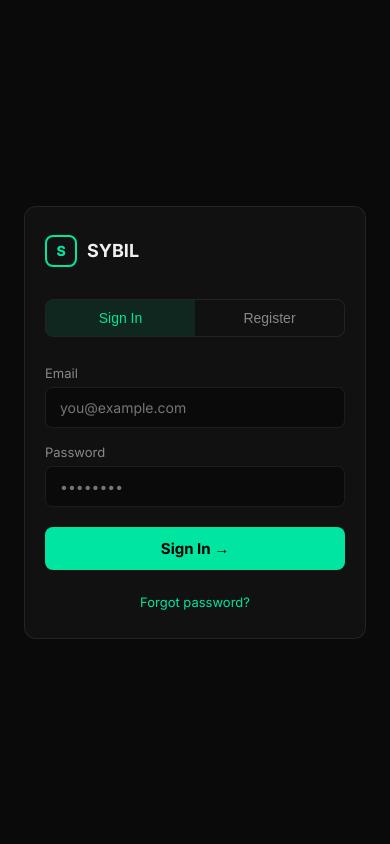
After one commit to akariba/Algo-RADAR, a Flask app: page /login in a window 390 px wide. The commit adds this page. Run offline with Flask 3, Linux system fonts and the light colour scheme.

Commit message:
Add login/register page, fix Sign In link, mobile responsive landing
- /login → new auth page with sign in + register tabs
- Sign In nav button now points to /login
- landing.css: full mobile responsive breakpoints (768px, 480px)
- Nav links hidden on mobile, single CTA remains

Co-Authored-By: Claude Sonnet 4.6 <noreply@anthropic.com>

```diff
--- a/app.py
+++ b/app.py
@@ -254,6 +254,10 @@ def _inc_visits():
 @app.route("/")
 def landing():
     return render_template("landing.html")
+
+@app.route("/login")
+def login_page():
+    return render_template("login.html")
 
 @app.route("/app")
 def index():
--- a/templates/landing.html
+++ b/templates/landing.html
@@ -25,7 +25,7 @@
   </ul>
 
   <div class="nav-actions">
-    <a href="/app" class="btn btn-ghost">Sign in</a>
+    <a href="/login" class="btn btn-ghost">Sign in</a>
     <a href="/app" class="btn btn-primary">Launch Radar →</a>
   </div>
 </nav>
--- /dev/null
+++ b/templates/login.html
@@ -0,0 +1,293 @@
+<!DOCTYPE html>
+<html lang="en">
+<head>
+  <meta charset="UTF-8">
+  <meta name="viewport" content="width=device-width, initial-scale=1.0">
+  <title>SYBIL — Sign In</title>
+  <link rel="preconnect" href="https://fonts.googleapis.com">
+  <link href="https://fonts.googleapis.com/css2?family=Inter:wght@400;500;600;700;800&display=swap" rel="stylesheet">
+  <style>
+    *, *::before, *::after { box-sizing: border-box; margin: 0; padding: 0; }
+
+    :root {
+      --bg:       #0a0a0a;
+      --bg2:      #111;
+      --border:   rgba(255,255,255,0.08);
+      --accent:   #00e5a0;
+      --text:     #f0f0f0;
+      --text-dim: #888;
+      --error:    #ff5555;
+      --success:  #00e5a0;
+    }
+
+    body {
+      background: var(--bg);
+      color: var(--text);
+      font-family: 'Inter', system-ui, sans-serif;
+      min-height: 100vh;
+      display: flex;
+      flex-direction: column;
+      align-items: center;
+      justify-content: center;
+      padding: 24px;
+    }
+
+    .auth-card {
+      width: 100%;
+      max-width: 420px;
+      background: var(--bg2);
+      border: 1px solid var(--border);
+      border-radius: 12px;
+      padding: 40px 36px;
+    }
+
+    .auth-logo {
+      display: flex;
+      align-items: center;
+      gap: 10px;
+      margin-bottom: 32px;
+      text-decoration: none;
+    }
+
+    .auth-logo-mark {
+      width: 32px; height: 32px;
+      border: 2px solid var(--accent);
+      border-radius: 8px;
+      display: flex; align-items: center; justify-content: center;
+      font-size: 14px; font-weight: 900;
+      color: var(--accent);
+    }
+
+    .auth-logo span {
+      font-size: 18px; font-weight: 700;
+      color: var(--text);
+    }
+
+    .auth-tabs {
+      display: flex;
+      gap: 0;
+      margin-bottom: 28px;
+      border: 1px solid var(--border);
+      border-radius: 8px;
+      overflow: hidden;
+    }
+
+    .auth-tab {
+      flex: 1;
+      padding: 10px;
+      text-align: center;
+      font-size: 14px;
+      font-weight: 500;
+      cursor: pointer;
+      background: transparent;
+      border: none;
+      color: var(--text-dim);
+      transition: all 0.2s;
+    }
+
+    .auth-tab.active {
+      background: rgba(0,229,160,0.1);
+      color: var(--accent);
+    }
+
+    .auth-form { display: none; flex-direction: column; gap: 16px; }
+    .auth-form.active { display: flex; }
+
+    label {
+      font-size: 13px;
+      color: var(--text-dim);
+      margin-bottom: 6px;
+      display: block;
+    }
+
+    input {
+      width: 100%;
+      padding: 11px 14px;
+      background: var(--bg);
+      border: 1px solid var(--border);
+      border-radius: 7px;
+      color: var(--text);
+      font-size: 14px;
+      font-family: inherit;
+      outline: none;
+      transition: border-color 0.2s;
+    }
+
+    input:focus { border-color: rgba(0,229,160,0.4); }
+
+    .btn-submit {
+      width: 100%;
+      padding: 12px;
+      background: var(--accent);
+      color: #000;
+      border: none;
+      border-radius: 8px;
+      font-size: 15px;
+      font-weight: 700;
+      cursor: pointer;
+      font-family: inherit;
+      margin-top: 4px;
+      transition: all 0.2s;
+    }
+
+    .btn-submit:hover { background: #00ffb3; transform: translateY(-1px); }
+    .btn-submit:disabled { opacity: 0.5; cursor: not-allowed; transform: none; }
+
+    .auth-msg {
+      padding: 10px 14px;
+      border-radius: 7px;
+      font-size: 13px;
+      display: none;
+    }
+
+    .auth-msg.error   { background: rgba(255,85,85,0.1);  border: 1px solid rgba(255,85,85,0.3);  color: var(--error);   display: block; }
+    .auth-msg.success { background: rgba(0,229,160,0.1);  border: 1px solid rgba(0,229,160,0.3);  color: var(--success); display: block; }
+
+    .auth-footer {
+      margin-top: 24px;
+      text-align: center;
+      font-size: 13px;
+      color: var(--text-dim);
+    }
+
+    .auth-footer a { color: var(--accent); text-decoration: none; }
+
+    .password-hint {
+      font-size: 11px;
+      color: var(--text-dim);
+      margin-top: 4px;
+    }
+
+    @media (max-width: 480px) {
+      .auth-card { padding: 28px 20px; }
+    }
+  </style>
+</head>
+<body>
+
+<div class="auth-card">
+  <a href="/" class="auth-logo">
+    <div class="auth-logo-mark">S</div>
+    <span>SYBIL</span>
+  </a>
+
+  <div class="auth-tabs">
+    <button class="auth-tab active" onclick="switchTab('login', this)">Sign In</button>
+    <button class="auth-tab" onclick="switchTab('register', this)">Register</button>
+  </div>
+
+  <!-- Login Form -->
+  <form class="auth-form active" id="loginForm" onsubmit="submitLogin(event)">
+    <div id="loginMsg" class="auth-msg"></div>
+    <div>
+      <label>Email</label>
+      <input type="email" id="loginEmail" placeholder="you@example.com" required>
+    </div>
+    <div>
+      <label>Password</label>
+      <input type="password" id="loginPassword" placeholder="••••••••" required>
+    </div>
+    <button type="submit" class="btn-submit" id="loginBtn">Sign In →</button>
+  </form>
+
+  <!-- Register Form -->
+  <form class="auth-form" id="registerForm" onsubmit="submitRegister(event)">
+    <div id="registerMsg" class="auth-msg"></div>
+    <div>
+      <label>Email</label>
+      <input type="email" id="regEmail" placeholder="you@example.com" required>
+    </div>
+    <div>
+      <label>Password</label>
+      <input type="password" id="regPassword" placeholder="••••••••" required>
+      <div class="password-hint">Min 8 chars · uppercase · lowercase · digit · special char</div>
+    </div>
+    <button type="submit" class="btn-submit" id="registerBtn">Create Account →</button>
+  </form>
+
+  <div class="auth-footer">
+    <a href="/auth/forgot-password-page">Forgot password?</a>
+  </div>
+</div>
+
+<script>
+function switchTab(tab, el) {
+  document.querySelectorAll('.auth-tab').forEach(t => t.classList.remove('active'));
+  document.querySelectorAll('.auth-form').forEach(f => f.classList.remove('active'));
+  el.classList.add('active');
+  document.getElementById(tab + 'Form').classList.add('active');
+}
+
+async function submitLogin(e) {
+  e.preventDefault();
+  const btn = document.getElementById('loginBtn');
+  const msg = document.getElementById('loginMsg');
+  btn.disabled = true;
+  btn.textContent = 'Signing in…';
+  msg.className = 'auth-msg';
+
+  try {
+    const res = await fetch('/auth/login', {
+      method: 'POST',
+      headers: { 'Content-Type': 'application/json' },
+      body: JSON.stringify({
+        email: document.getElementById('loginEmail').value,
+        password: document.getElementById('loginPassword').value
+      })
+    });
+    const data = await res.json();
+    if (res.ok) {
+      msg.className = 'auth-msg success';
+      msg.textContent = 'Login successful! Redirecting…';
+      setTimeout(() => window.location.href = '/app', 1000);
+    } else {
+      msg.className = 'auth-msg error';
+      msg.textContent = data.error || 'Login failed.';
+    }
+  } catch {
+    msg.className = 'auth-msg error';
+    msg.textContent = 'Network error. Please try again.';
+  }
+
+  btn.disabled = false;
+  btn.textContent = 'Sign In →';
+}
+
+async function submitRegister(e) {
+  e.preventDefault();
+  const btn = document.getElementById('registerBtn');
+  const msg = document.getElementById('registerMsg');
+  btn.disabled = true;
+  btn.textContent = 'Creating account…';
+  msg.className = 'auth-msg';
+
+  try {
+    const res = await fetch('/auth/register', {
+      method: 'POST',
+      headers: { 'Content-Type': 'application/json' },
+      body: JSON.stringify({
+        email: document.getElementById('regEmail').value,
+        password: document.getElementById('regPassword').value
+      })
+    });
+    const data = await res.json();
+    if (res.ok) {
+      msg.className = 'auth-msg success';
+      msg.textContent = 'Account created! Check your email to confirm.';
+    } else {
+      msg.className = 'auth-msg error';
+      const details = data.details ? Object.values(data.details).flat().join(' ') : '';
+      msg.textContent = data.error + (details ? ' ' + details : '');
+    }
+  } catch {
+    msg.className = 'auth-msg error';
+    msg.textContent = 'Network error. Please try again.';
+  }
+
+  btn.disabled = false;
+  btn.textContent = 'Create Account →';
+}
+</script>
+
+</body>
+</html>
```
Also changed, not shown: static/css/landing.css (+51 -0 lines).
